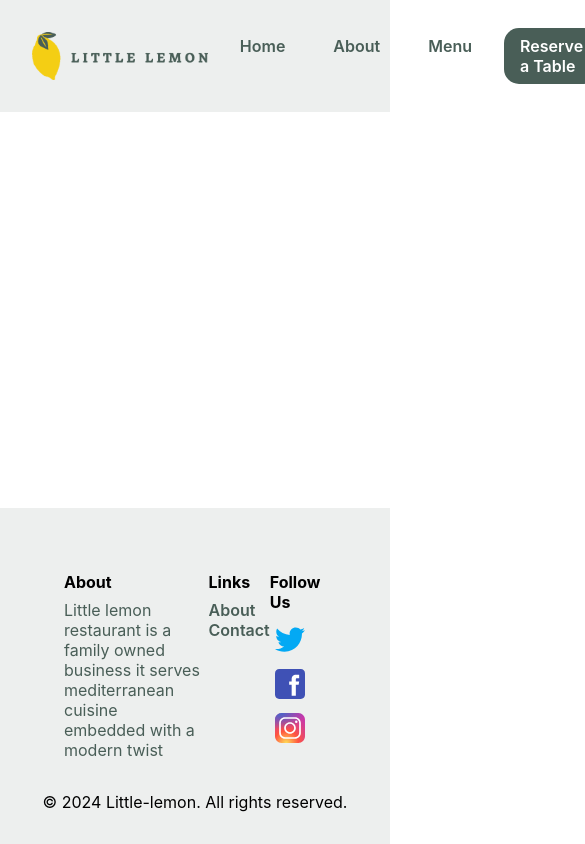
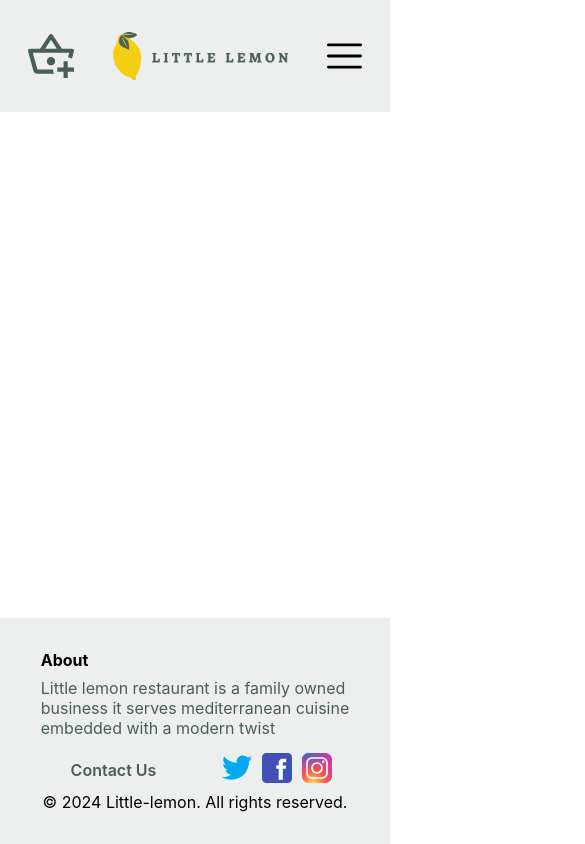
Before and after one commit to dluksa20/little-lemon-website, a React (Create React App) app: page / in a window 390 px wide. Shown: the whole page, 585 px wide, since content can reach past the window. Built offline with nearby package versions, Linux system fonts and the light colour scheme.

Commit message:
first commit

```diff
--- a/src/components/footer/Footer.css
+++ b/src/components/footer/Footer.css
@@ -37,3 +37,31 @@ h4{
 .footer-links ul{
     list-style: none;
 }
+
+@media (max-width: 600px){
+    .socials h4{
+        display: none;
+    }
+    .footer-items{
+        /* width: 100vw; */
+        display: grid;
+        grid-template-rows: auto auto;
+        grid-template-columns: 2fr 2fr;
+        row-gap: 10px;
+        align-items: center;
+        justify-items: center;
+        padding: 0;
+    }
+    .footer-links h4{
+        display: none;
+    }
+    .footer-links ul{
+        display: flex;
+    }
+    .about{
+        grid-column: span 2;
+    }
+    .socials{
+        display: flex;
+    }
+}
--- a/src/components/footer/Footer.js
+++ b/src/components/footer/Footer.js
@@ -12,8 +12,7 @@ const Footer = () => {
         <div className="footer-links">
           <h4>Links</h4>
           <ul>
-            <li><a href="/about">About</a></li>
-            <li><a href="/contact">Contact</a></li>
+            <li><a href="/contact">Contact Us</a></li>
           </ul>
         </div>
         <div className="socials">
--- a/src/components/header/Header.css
+++ b/src/components/header/Header.css
@@ -2,7 +2,7 @@
     display: flex;
     align-items: center;
     justify-content: space-around;
-    max-width: 100vw;
+    min-width: 100vw;
     padding: 1rem;
     background: #EDEFEE;
 }
@@ -11,6 +11,10 @@
     padding: 1rem;
     height: 5rem;
 }
+.mobile-icon{
+    display: none;
+}
+
 .logo:hover{
     cursor: pointer;
     box-shadow: .3rem .3rem .3rem rgba(0, 0, 0, 0.2);
@@ -40,7 +44,6 @@
     a{
         color: #fff;
     }
-
 }
 .links li:last-child{
     background: #495E57;
@@ -51,3 +54,17 @@
 .links li:last-child:hover{
     opacity: 0.9;
 }
+
+@media (max-width: 600px) {
+    .nav-container{
+        display: none;
+    }
+    .mobile-icon{
+        display: inline-flex;
+    }
+    .logo-container{
+        display: flex;
+        min-width: 100%;
+        justify-content: space-around;
+    }
+}
--- a/src/components/header/Header.js
+++ b/src/components/header/Header.js
@@ -1,13 +1,30 @@
-import React from "react"
+import React, { useState } from "react"
 import logo from "../../assets/logo.jpg"
+import hamburger from '../../assets/hamburger_menu.svg'
+import basket from '../../assets/basket.svg'
 import './Header.css'
 
+
 const Header = () => {
+  const [isMenuOpen, setIsMenuOpen] = useState(false)
+  const handleMenuToggle = () => {
+    setIsMenuOpen(!isMenuOpen);
+  };
 
   return (
     <header className="header">
-      <img className="logo" src={logo} alt="website logo"/>
-      <nav>
+      <div className="logo-container">
+        <img className="mobile-icon" src={basket}/>
+        <img className="logo" src={logo} alt="website logo"/>
+        <img className="mobile-icon" src={hamburger} onClick={handleMenuToggle}/>
+      </div>
+
+      <div className="menu-icon" onClick={handleMenuToggle}>
+        <span className="bar"></span>
+        <span className="bar"></span>
+        <span className="bar"></span>
+      </div>
+      <nav className="nav-container">
         <ul className="links">
           <li><a href="/">Home</a></li>
           <li><a href="/about">About</a></li>
```
Also changed, not shown: src/assets/basket.svg (added), src/assets/hamburger_menu.svg (added).
